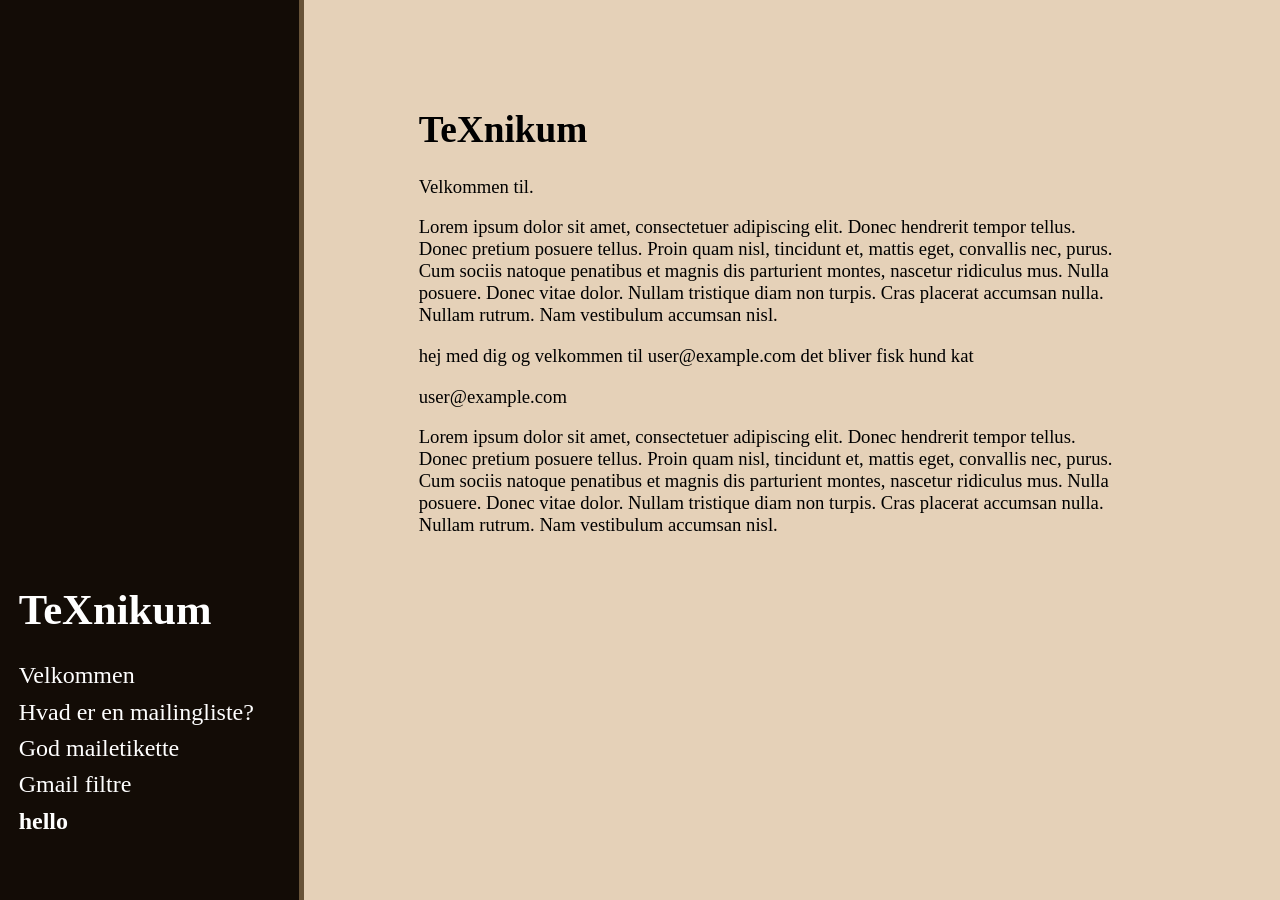
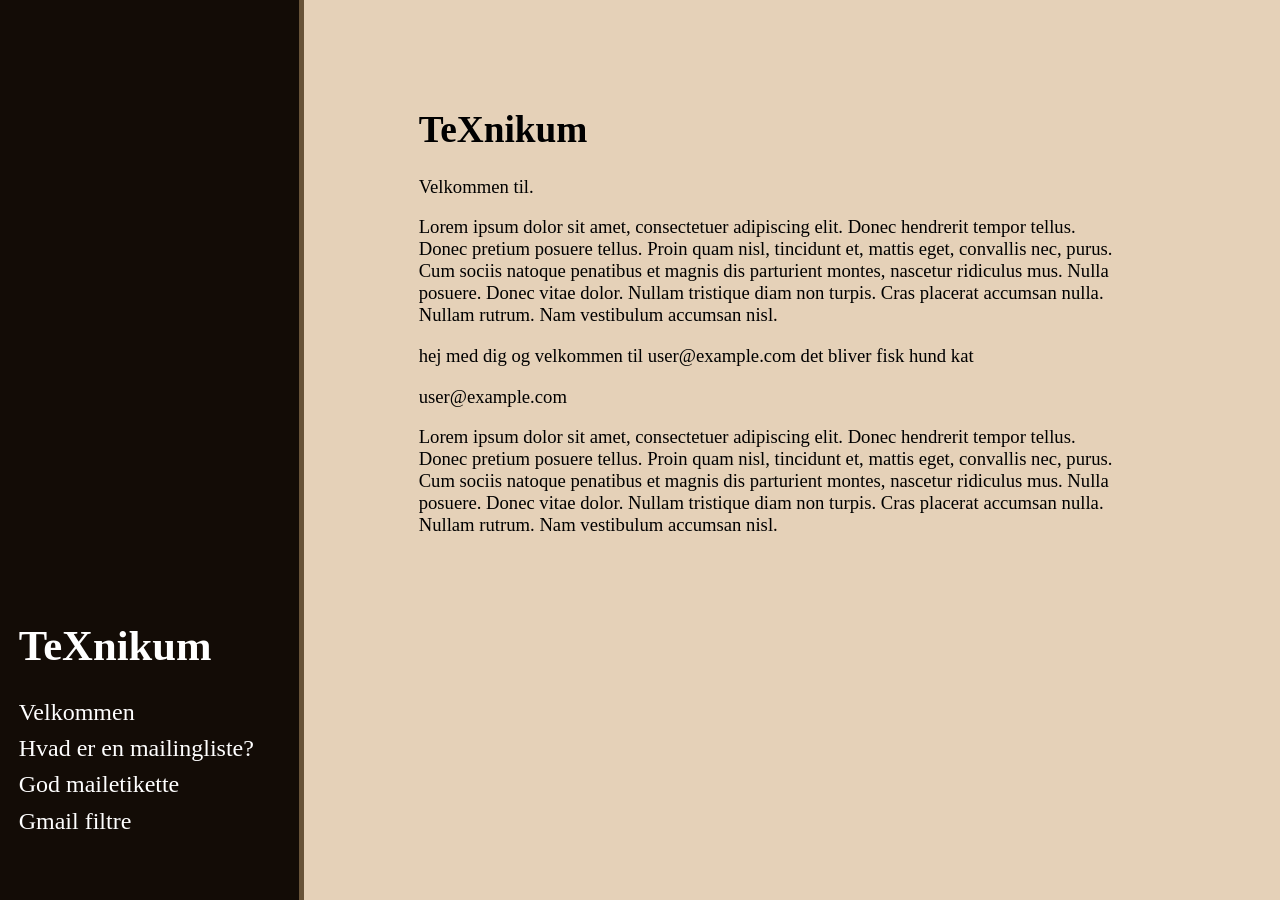
Before and after one commit to TeXnikum/TeXnikum.github.io, a Jekyll site: the page built from hello.md, in a window 1280 px wide. Built offline with Jekyll 4.4.1, drawn with Linux system fonts in a browser that asks for light colours.

Commit message:
removed hello page from menu

```diff
--- a/_data/menu.yml
+++ b/_data/menu.yml
@@ -14,7 +14,3 @@
 - title: "Gmail"
   text: "Gmail filtre"
   url: "/gmail"
-
-- title: hello
-  text: hello
-  url: "/hello"
```
